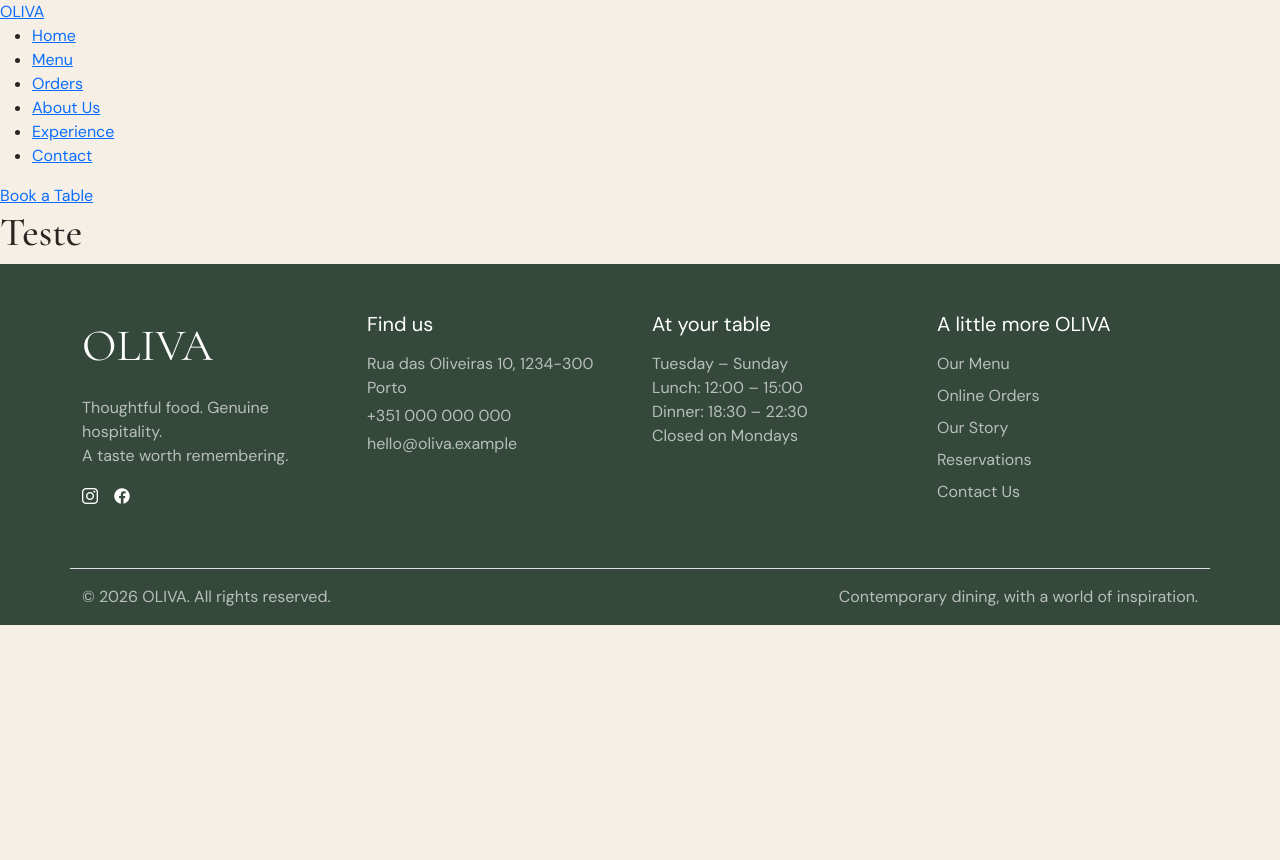
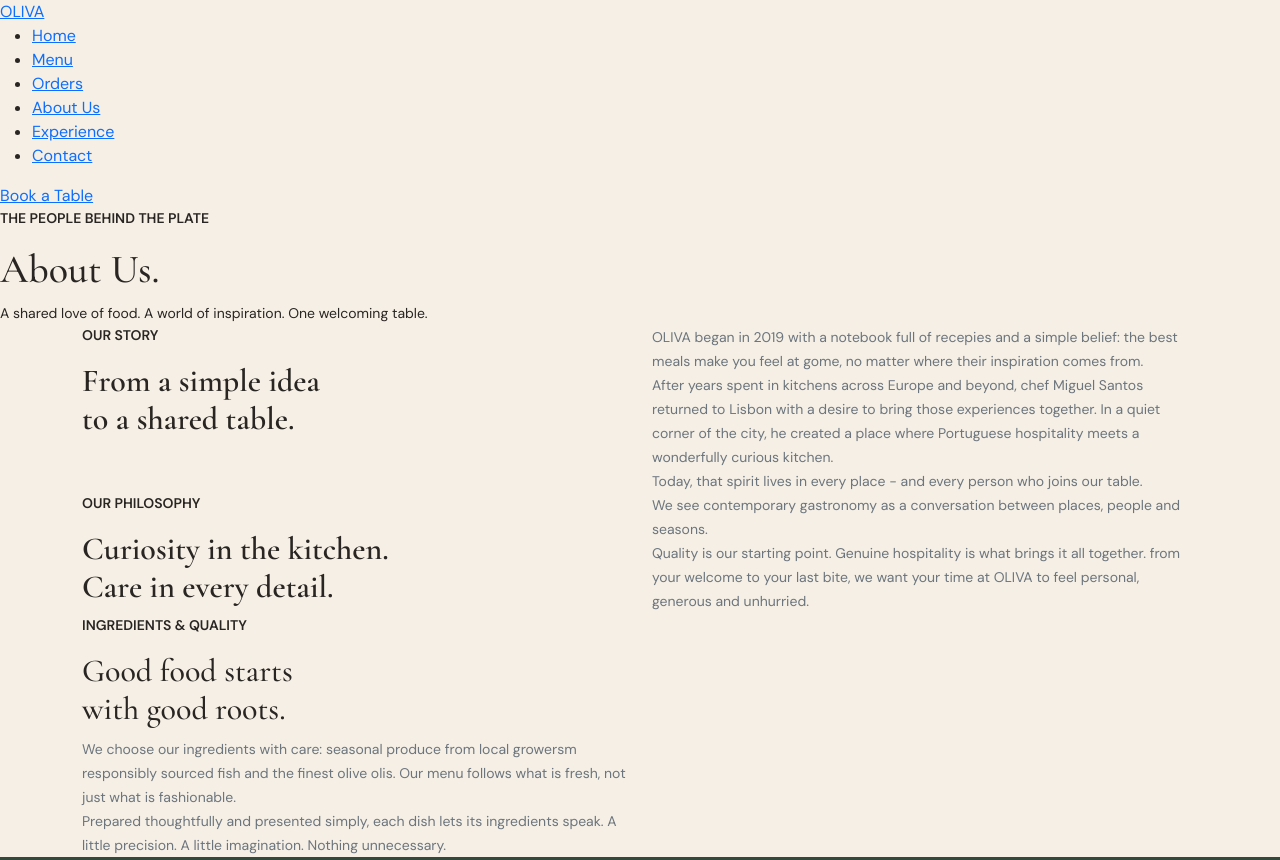
Before and after one commit to AlineDsouza/oliva-web-project, a plain HTML site: page about.html in a window 1280 px wide. Shown: the top 860 px of the page. Before the commit the page ends 800 px from the top, so only its background shows below. Drawn offline with nearby package versions, Linux system fonts and the light colour scheme.

Commit message:
AboutUs
Done the AboutUs base structure

```diff
--- a/about.html
+++ b/about.html
@@ -23,7 +23,82 @@
     <div id="navbar-container"></div>
 
     <main>
-        <h1>Teste</h1>
+        <!-------------------------- Hero ----------------------------->
+        <section class="hero">
+            <div>
+                <p class="small fw-semibold">THE PEOPLE BEHIND THE PLATE</p>
+                <h1>About Us.</h1>
+                <small>A shared love of food. A world of inspiration. One welcoming table.</small>
+            </div>
+        </section>
+
+        <!-------------------------- Inside Restaurant pic ----------------------------->
+        <section>
+            <div>
+
+            </div>
+        </section>
+
+        <!-------------------------- Our Story ----------------------------->
+        <section>
+            <div class="container">
+                <div class="row">
+                    <div class="col-md-12 col-lg-6">
+                        <p class="small fw-semibold">OUR STORY</p>
+                        <h2 class="fw-semibold" >From a simple idea <br> to a shared table.</h2>
+                    </div>
+                    <div class="col-md-12 col-lg-6">
+                        <small class="text-secondary">
+                            OLIVA began in 2019 with a notebook full of recepies and a simple belief: the best meals make you feel at gome, no matter where their inspiration comes from. <br>
+                        After years spent in kitchens across Europe and beyond, chef Miguel Santos returned to Lisbon with a desire to bring those experiences together. In a quiet corner of the city, he created a place where Portuguese hospitality meets a wonderfully curious kitchen. <br>
+                        Today, that spirit lives in every place - and every person who joins our table.
+                        </small>
+                    </div>
+                </div>
+            </div>
+        </section>
+
+        <!-------------------------- Our Philosophy ----------------------------->
+        <section>
+            <div class="container">
+                <div class="row">
+                    <div class="col-md-12 col-lg-6">
+                        <p class="small fw-semibold">OUR PHILOSOPHY</p>
+                        <h2 class="fw-semibold" >Curiosity in the kitchen. <br> Care in every detail.</h2>
+                    </div>
+                    <div class="col-md-12 col-lg-6">
+                        <small class="text-secondary">
+                            We see contemporary gastronomy as a conversation between places, people and seasons. <br>
+                            Quality is our starting point. Genuine hospitality is what brings it all together. from your welcome to your last bite, we want your time at OLIVA to feel personal, generous and unhurried.
+                        </small>
+                    </div>
+                </div>
+            </div>
+        </section>
+
+        <!-------------------------- Ingredients & Quality ----------------------------->
+        <section>
+            <div class="container">
+                <div class="col-md-12 col-lg-6">
+                    <!-- picture -->
+                </div>
+                <div class="col-md-12 col-lg-6">
+                    <p class="small fw-semibold">INGREDIENTS & QUALITY</p>
+                    <h2>Good food starts <br> with good roots.</h2>
+                    <small class="text-secondary">
+                        We choose our ingredients with care: seasonal produce from local growersm responsibly sourced fish and the finest olive olis. Our menu follows what is fresh, not just what is fashionable. <br>
+                        Prepared thoughtfully and presented simply, each dish lets its ingredients speak. A little precision. A little imagination. Nothing unnecessary.
+                    </small>
+                </div>
+            </div>
+        </section>
+
+        <!-------------------------- Glimpse of OLIVIA ----------------------------->
+        <section></section>
+
+        <!-------------------------- Our Team ----------------------------->
+        <section></section>
+
     </main>
 
 
```
